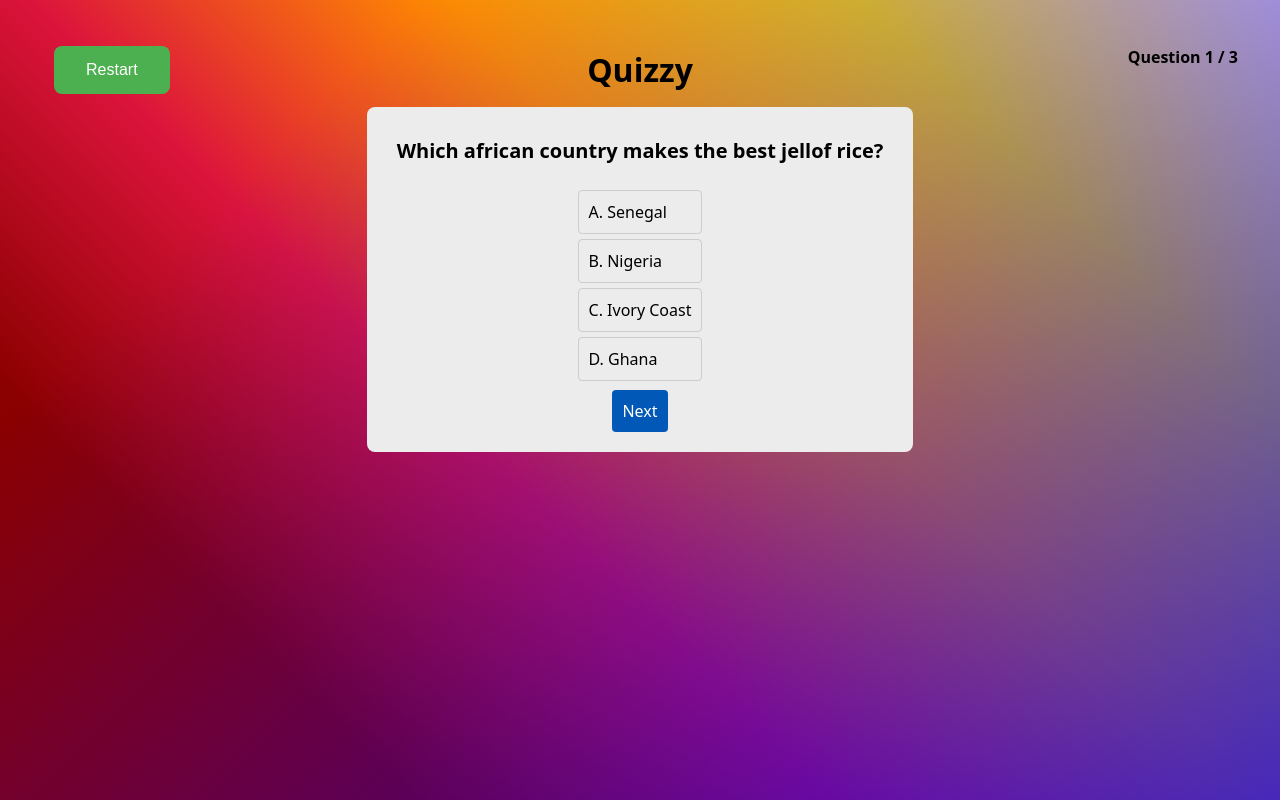
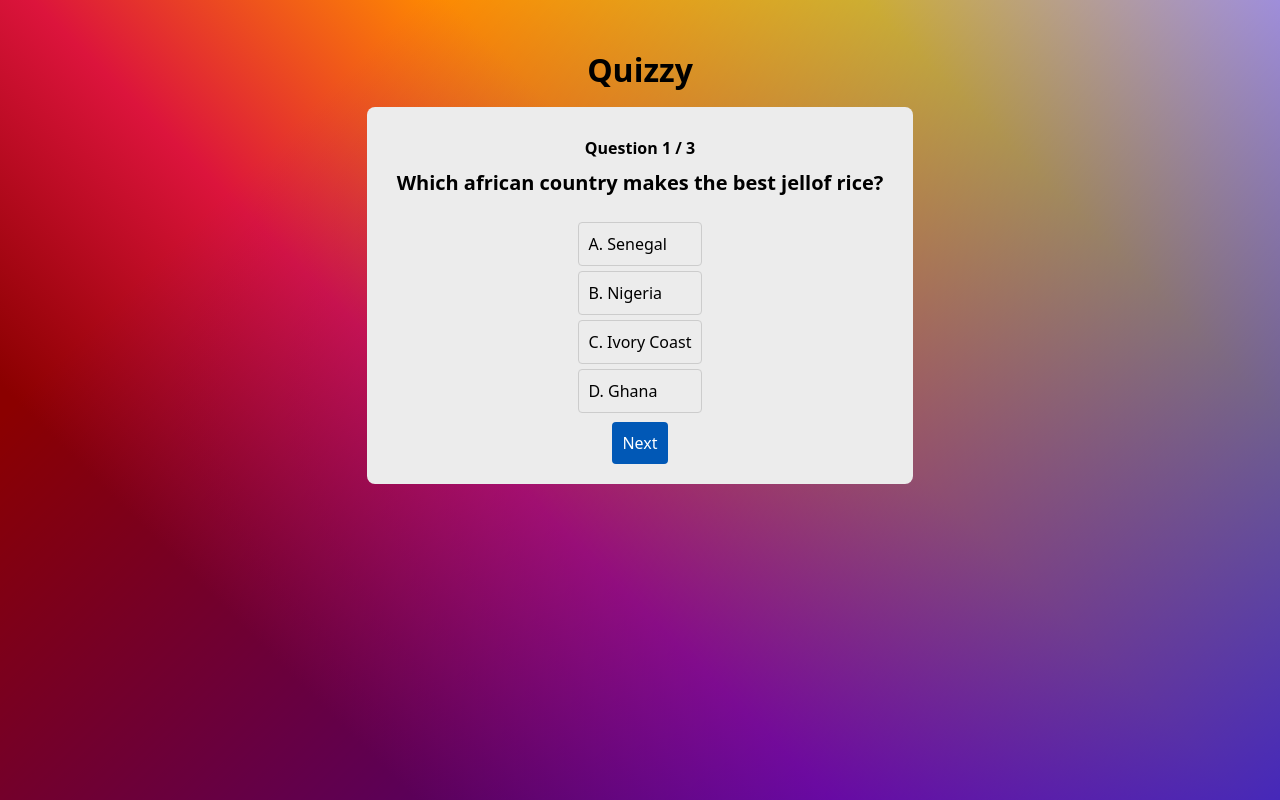
Before and after one commit to zava8/kuiz, a Vue app: page /question/1 in a window 1280 px wide. Built offline with nearby package versions, Linux system fonts and the light colour scheme.

Commit message:
Enable user to restart quiz

```diff
--- a/src/views/Quiz.vue
+++ b/src/views/Quiz.vue
@@ -3,10 +3,11 @@
   import { ref, watch, computed } from 'vue';
   import { storeToRefs } from 'pinia'
   import {useQuizStore} from '@/stores/quizStore';
-import { useRoute } from 'vue-router';
+  import { useRoute, useRouter } from 'vue-router';
   import DisplayScore from '../components/DisplayScore.vue'
 
   const route = useRoute();
+  const router = useRouter();
   const store = useQuizStore();
   const { calculateScore, setSelectedIndex } = store;
   const {
@@ -37,6 +38,13 @@ const showFeedback = computed(() => {
     );
   })
 
+  const restart = () => {
+    router.push({name: 'quiz', params:{id: 1}})
+    isFinished.value = false;
+    selectedIndex.value[quizIndx] = undefined;
+    score.value = 0;
+  }
+
 
   watch(() => route.params.id, (newId) => {
     questionNo.value = newId
@@ -59,16 +67,14 @@ const next = computed(() => {
     const nextIndex = currentIndex + 1;
     return quizzes.value.questions[nextIndex].id;
   });
-
 </script>
 
 <template>
+  <div class="question-container">
     <b class="progress-indicator">
       Question {{ questionNo }} /
       {{quizzes.questions.length}}
     </b>
-  <button type="reset" class="restart">Restart</button>
-  <div class="question-container">
       <b class="question">{{quiz.question}}</b>
       <!-- display feedback -->
       <transition name="feedback">
@@ -90,8 +96,7 @@ const next = computed(() => {
                 'correct': selectedIndex[quizIndx] === i && k === quiz.correct_answer,
                 'incorrect': selectedIndex[quizIndx] === i && k !== quiz.correct_answer
               }"
-
-              @click="setSelectedIndex(quizIndx, i)"
+              @click="!isFinished && setSelectedIndex(quizIndx, i)"
               >
               <input
               type="radio"
@@ -99,6 +104,7 @@ const next = computed(() => {
               :id="`question-${i}-option-${k}`"
               :name="`question-option-${i}`"
               :value="k"
+              :disabled="isFinished"
               v-model="selectedOption"
               @change="calculateScore(selectedOption, quiz.correct_answer, questionNo-1)"
             >
@@ -128,6 +134,7 @@ const next = computed(() => {
               class="submit-btn"
               type="button"
               @click="handleSubmit"
+              :disabled="isFinished"
             >
               Submit
             </button>
@@ -142,7 +149,13 @@ const next = computed(() => {
     :quiz-len="quizLength"
     @close-modal="showScoreModal = !showScoreModal"
   />
-
+  <button
+    v-if="isFinished"
+    @click="restart"
+    class="restart"
+  >
+  Restart
+</button>
 </template>
 
 <style>
@@ -158,7 +171,8 @@ const next = computed(() => {
 
   .question {
     font-size: 20px;
-    margin-bottom: 10px;
+    margin-block-start: 10px;
+    margin-block-end: 10px;
   }
 
   .feedback-card {
@@ -232,12 +246,6 @@ const next = computed(() => {
     font-size: 1rem;
   }
 
-  .progress-indicator {
-    position: absolute;
-    right: 10px;
-    top: 0.9em;
-  }
-
   .correct {
     background-color: green;
     color: white;
@@ -254,10 +262,12 @@ const next = computed(() => {
     background-color: purple;
   }
 
+  .submit-btn:disabled {
+    opacity: 0.5;
+    cursor: not-allowed;
+  }
+
   .restart {
-    position: absolute;
-    left: 20px;
-    top: 0.6em;
     background-color: #4caf50;
     border: none;
     color: white;
@@ -275,8 +285,4 @@ const next = computed(() => {
   .restart:hover {
     background-color: #45a049;
   }
-
-  .restart:active {
-    background-color: #367736;
-  }
 </style>
```
Lines whose indentation alone changed are shown as unchanged.
